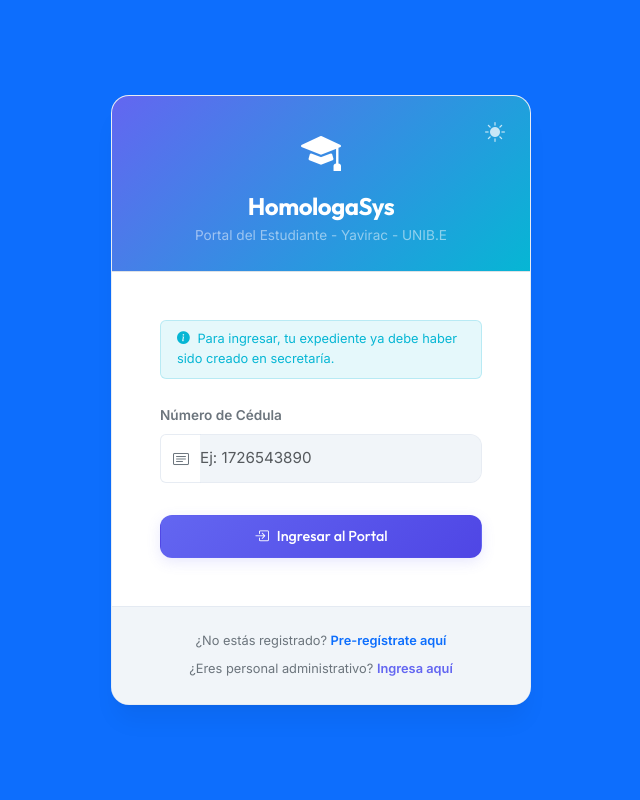
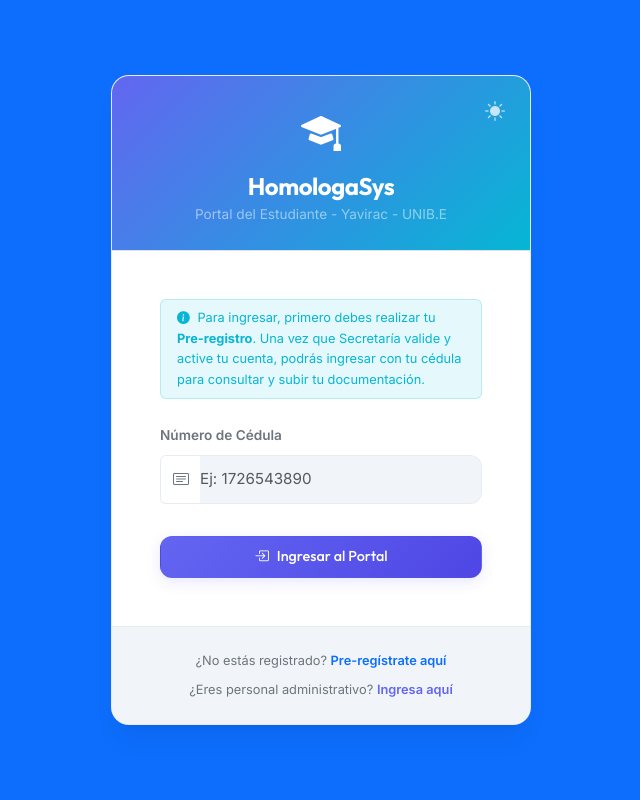
Before and after one commit to ByronMoreno/homologaciones, a Flask app: page /estudiante/login in a window 1280 px wide. Shown: the whole page, without its empty margins (319-959 px from the left). Run offline with Flask 3, Linux system fonts and the light colour scheme; some libraries are stand-ins or nearby versions.

Commit message:
Fix pre-registration NotNullViolation by flushing database session, update career selection label, and update login workflow alert

```diff
--- a/app/students/views.py
+++ b/app/students/views.py
@@ -109,6 +109,7 @@ def registro():
                 status='Pendiente Documentos'
             )
             db.session.add(solicitud)
+            db.session.flush()
 
             # Registrar bitácora
             seguimiento = Seguimiento(
--- a/app/templates/students/login.html
+++ b/app/templates/students/login.html
@@ -21,7 +21,7 @@
         <!-- Formulario -->
         <div class="p-4 p-md-5">
             <div class="alert alert-info py-2 px-3 mb-4" style="background-color: var(--color-info-bg); border-color: rgba(6, 182, 212, 0.2); color: var(--color-info); font-size: 0.8rem;">
-                <i class="bi bi-info-circle-fill me-1"></i> Para ingresar, tu expediente ya debe haber sido creado en secretaría.
+                <i class="bi bi-info-circle-fill me-1"></i> Para ingresar, primero debes realizar tu <strong>Pre-registro</strong>. Una vez que Secretaría valide y active tu cuenta, podrás ingresar con tu cédula para consultar y subir tu documentación.
             </div>
 
             <form action="{{ url_for('students.login') }}" method="POST" class="d-flex flex-column gap-4" onsubmit="return validarCedulaInput()">
--- a/app/templates/students/registro.html
+++ b/app/templates/students/registro.html
@@ -90,7 +90,7 @@
 
                 <!-- Carrera -->
                 <div>
-                    <label for="carrera_id" class="form-label fw-semibold text-secondary mb-1" style="font-size: 0.85rem;">Carrera a la que Postulas <span class="text-danger">*</span></label>
+                    <label for="carrera_id" class="form-label fw-semibold text-secondary mb-1" style="font-size: 0.85rem;">Carrera en la que se graduó <span class="text-danger">*</span></label>
                     <select name="carrera_id" id="carrera_id" class="form-select form-premium" required>
                         <option value="" disabled selected>Selecciona tu carrera...</option>
                         {% for carrera in carreras %}
```
